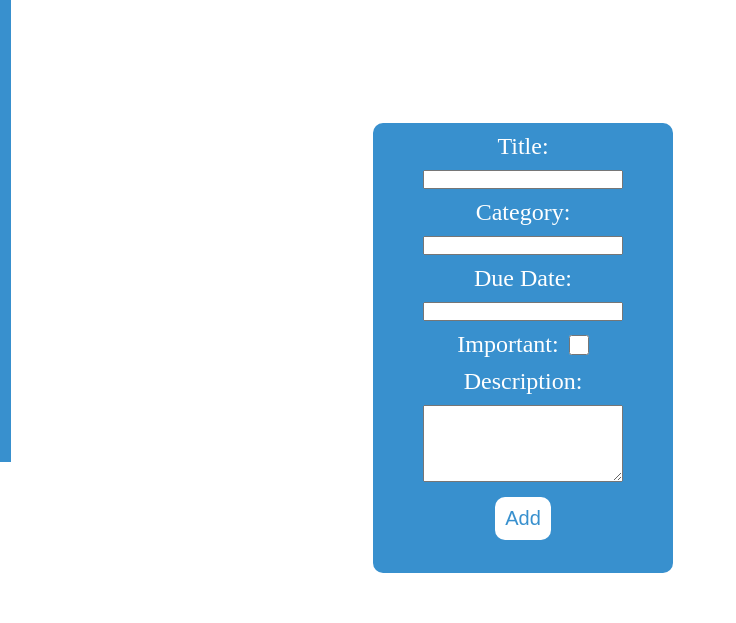
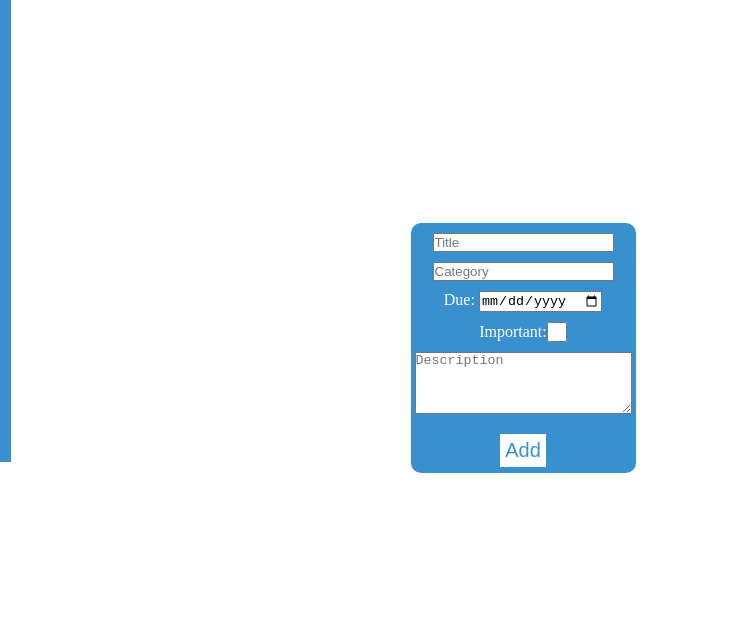
Before and after one commit to oguzhanmolu/todo-list, a plain HTML site: page index.html in a window 1280 px wide. Shown: the part 172-795 px from the top of the page, 245-981 px from the left. Drawn offline with Linux system fonts and the light colour scheme.

Commit message:
fixed modal

```diff
--- a/index.html
+++ b/index.html
@@ -71,30 +71,23 @@
       <!-- Modal -->
       <div id="modal">
         <div class="input-group title-group">
-          <label for="input-title">Title:</label>
-          <input type="text" id="input-title">
+          <input type="text" id="input-title" placeholder="Title">
+          <input type="text" id="input-category" placeholder="Category">
+          <div id="date-group">
+            <label for="input-date">Due:</label>
+            <input type="date" id="input-date">
+
+          </div>
+          <div id="important-group">
+            <label for="input-important">Important:</label>
+            <input type="checkbox" id="input-important">
+
+          </div>
+          <textarea name="description" id="description" cols="25" rows="4" placeholder="Description"></textarea>
+          <button id="submit">Add</button>
         </div>
 
-        <div class="input-group category-group">
-          <label for="input-category">Category:</label>
-          <input type="text" id="input-category">
-        </div>
 
-        <div class="input-group date-group">
-          <label for="input-date">Due Date:</label>
-          <input type="text" id="input-date">
-        </div>
-
-        <div class="input-group important-group">
-          <label for="input-important">Important:</label>
-          <input type="checkbox" id="input-important">
-        </div>
-
-        <div class="input-group description-group">
-          <label for="description">Description:</label>
-          <textarea name="description" id="description" cols="30" rows="5"></textarea>
-        </div>
-        <button id="submit">Add</button>
     </main>
   </body>
 </html>
--- a/style.css
+++ b/style.css
@@ -115,23 +115,22 @@ main {
 
 #modal {
   position: fixed;
-  width: 300px;
-  height: 450px;
+  width: 225px;
+  height: 250px;
   border-radius: 10px;
   background-color: var(--main-color);
   color: white;
-  text-align: center;
 }
 .input-group {
   display: flex;
   flex-direction: column;
   justify-content: center;
+  align-items: center;
+  margin-top: 10px;
   gap: 10px;
-  margin: 10px 50px 0 50px;
-  font-size: 1.5rem;
 }
-.important-group {
-  flex-direction: row;
+#important-group {
+  display: flex;
   align-items: center;
 }
 #input-important {
@@ -139,9 +138,8 @@ main {
   width: 20px;
 }
 #submit {
-  margin-top: 15px;
-  padding: 10px;
-  border-radius: 10px;
+  margin: 10px auto 0 auto;
+  padding: 5px;
   border-style: none;
   background-color: white;
   color: var(--main-color);
```
